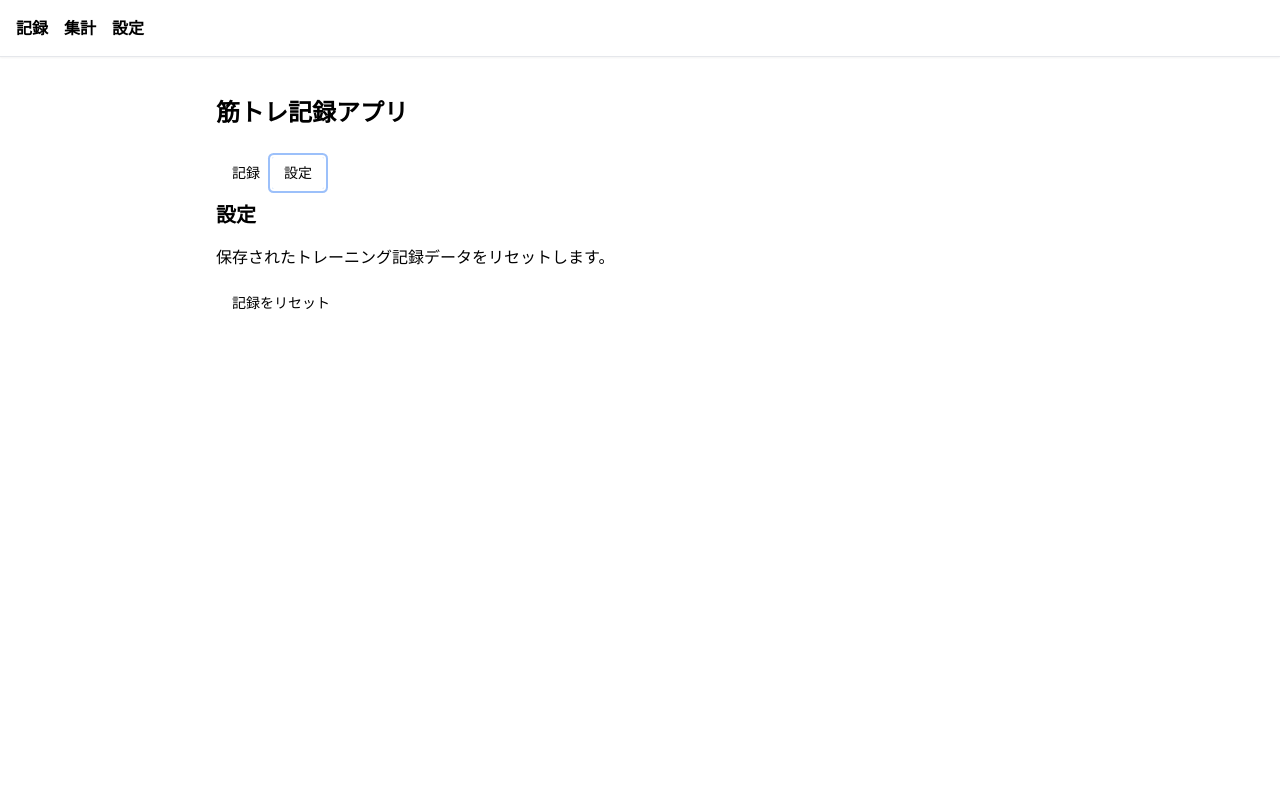
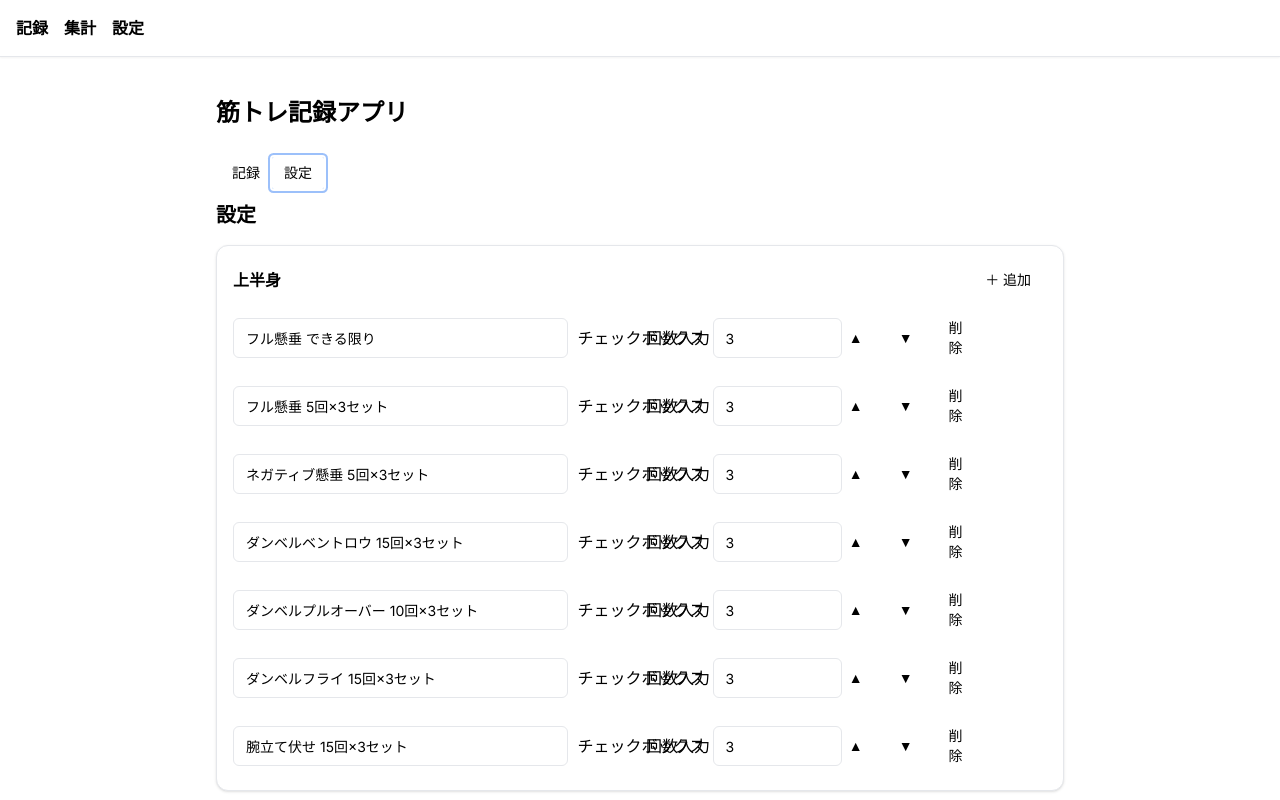
Before and after one commit to Mickey-1996/workout-tracker20250807, a Next.js app: page / in a window 1280 px wide. Both pictures are taken after a click on the tab "設定". Shown: the top 800 px of the page. Built offline with nearby package versions, Linux system fonts and the light colour scheme.

Commit message:
feat: add settings and record UI with localStorage

```diff
--- /dev/null
+++ b/src/lib/exercises-default.ts
@@ -0,0 +1,19 @@
+import { ExercisesState } from "./types";
+
+export const DEFAULT_EXERCISES: ExercisesState = {
+  version: 1,
+  items: [
+    // 上半身（初期は全部checkbox 3個）
+    { id: "u-1", name: "フル懸垂 できる限り", category: "upper", inputMode: "checkbox", checkboxCount: 3, active: true },
+    { id: "u-2", name: "フル懸垂 5回×3セット", category: "upper", inputMode: "checkbox", checkboxCount: 3, active: true },
+    { id: "u-3", name: "ネガティブ懸垂 5回×3セット", category: "upper", inputMode: "checkbox", checkboxCount: 3, active: true },
+    { id: "u-4", name: "ダンベルベントロウ 15回×3セット", category: "upper", inputMode: "checkbox", checkboxCount: 3, active: true },
+    { id: "u-5", name: "ダンベルプルオーバー 10回×3セット", category: "upper", inputMode: "checkbox", checkboxCount: 3, active: true },
+    { id: "u-6", name: "ダンベルフライ 15回×3セット", category: "upper", inputMode: "checkbox", checkboxCount: 3, active: true },
+    { id: "u-7", name: "腕立て伏せ 15回×3セット", category: "upper", inputMode: "checkbox", checkboxCount: 3, active: true },
+    // 下半身
+    { id: "l-1", name: "バックランジ 20回×3セット", category: "lower", inputMode: "checkbox", checkboxCount: 3, active: true },
+    { id: "l-2", name: "ワイドスクワット 15回×3セット", category: "lower", inputMode: "checkbox", checkboxCount: 3, active: true },
+    // その他は空スタート
+  ],
+};
--- /dev/null
+++ b/src/lib/types.ts
@@ -0,0 +1,30 @@
+export type Category = "upper" | "lower" | "other";
+
+export type InputMode = "checkbox" | "reps";
+
+export interface Exercise {
+  id: string;                 // uuid-like
+  name: string;               // 表示名（回数を含める運用でもOK）
+  category: Category;
+  inputMode: InputMode;       // "checkbox" | "reps"
+  checkboxCount: number;      // 1..10（初期3）
+  active: boolean;            // 今は常にtrueでもOK
+}
+
+export interface ExercisesState {
+  version: 1;
+  items: Exercise[];
+}
+
+export interface RecordByExercise {
+  // checkbox型：配列のtrue数がセット数
+  checks?: boolean[];
+  // reps型：入力があれば1セット完了扱い、数値はメモ用途
+  reps?: number | null;
+}
+
+export interface DayRecord {
+  date: string; // YYYY-MM-DD
+  byExercise: Record<string, RecordByExercise>;
+  notes: { upper: string; lower: string; other: string };
+}
--- a/src/tabs/RecordTab.tsx
+++ b/src/tabs/RecordTab.tsx
@@ -1,92 +1,142 @@
 "use client";
 
-import { useEffect, useState } from "react";
+import { useEffect, useMemo, useState } from "react";
+import { Checkbox } from "@/components/ui/Checkbox";
 import { Textarea } from "@/components/ui/Textarea";
-import { Checkbox } from "@/components/ui/Checkbox";
+import { Input } from "@/components/ui/Input";
+import { Card } from "@/components/ui/Card";
+import { Button } from "@/components/ui/Button";
+import { loadDayRecord, loadExercises, saveDayRecord } from "@/lib/local-storage";
+import type { DayRecord, ExercisesState } from "@/lib/types";
 
-type RecordData = {
-  [key: string]: {
-    [setIndex: number]: boolean;
-  };
-};
-
-const exercises = ["懸垂", "ダンベルローイング", "腕立て伏せ", "ダンベルフライ"];
-const setsPerExercise = 3;
+const today = new Date().toISOString().split("T")[0];
 
 export default function RecordTab() {
-  const [records, setRecords] = useState<RecordData>({});
-  const [upperBodyMemo, setUpperBodyMemo] = useState("");
-  const [lowerBodyMemo, setLowerBodyMemo] = useState("");
+  const [ex, setEx] = useState<ExercisesState | null>(null);
+  const [rec, setRec] = useState<DayRecord | null>(null);
+  const [saved, setSaved] = useState(false);
 
-  // ロード時に localStorage から復元
   useEffect(() => {
-    const savedRecords = localStorage.getItem("records");
-    const savedUpperMemo = localStorage.getItem("upperBodyMemo");
-    const savedLowerMemo = localStorage.getItem("lowerBodyMemo");
-    if (savedRecords) setRecords(JSON.parse(savedRecords));
-    if (savedUpperMemo) setUpperBodyMemo(savedUpperMemo);
-    if (savedLowerMemo) setLowerBodyMemo(savedLowerMemo);
+    const e = loadExercises();
+    setEx(e);
+    const r = loadDayRecord(today);
+    setRec(
+      r ?? {
+        date: today,
+        byExercise: {},
+        notes: { upper: "", lower: "", other: "" },
+      }
+    );
   }, []);
 
-  // 自動保存
-  useEffect(() => {
-    localStorage.setItem("records", JSON.stringify(records));
-    localStorage.setItem("upperBodyMemo", upperBodyMemo);
-    localStorage.setItem("lowerBodyMemo", lowerBodyMemo);
-  }, [records, upperBodyMemo, lowerBodyMemo]);
+  const grouped = useMemo(() => {
+    const items = ex?.items.filter((i) => i.active) ?? [];
+    return {
+      upper: items.filter((i) => i.category === "upper"),
+      lower: items.filter((i) => i.category === "lower"),
+      other: items.filter((i) => i.category === "other"),
+    };
+  }, [ex]);
 
-  const toggleCheckbox = (exercise: string, setIndex: number) => {
-    setRecords((prev) => ({
-      ...prev,
-      [exercise]: {
-        ...prev[exercise],
-        [setIndex]: !prev[exercise]?.[setIndex],
-      },
-    }));
+  if (!ex || !rec) return <p className="p-4">読み込み中…</p>;
+
+  const renderExercise = (id: string) => {
+    const it = ex.items.find((x) => x.id === id);
+    if (!it) return null;
+    const entry = rec.byExercise[id] ?? {};
+
+    if (it.inputMode === "checkbox") {
+      const checks =
+        entry.checks && entry.checks.length === it.checkboxCount
+          ? entry.checks
+          : Array(it.checkboxCount).fill(false);
+
+      return (
+        <div className="flex gap-2 flex-wrap">
+          {checks.map((c, i) => (
+            <Checkbox
+              key={i}
+              checked={c}
+              onCheckedChange={(val) => {
+                const next = [...checks];
+                next[i] = Boolean(val);
+                setRec((prev) =>
+                  prev
+                    ? { ...prev, byExercise: { ...prev.byExercise, [id]: { checks: next } } }
+                    : prev
+                );
+              }}
+            />
+          ))}
+        </div>
+      );
+    }
+
+    // reps（入力あり＝1セット扱い）
+    return (
+      <Input
+        type="number"
+        min={0}
+        placeholder="回数"
+        value={entry.reps ?? ""}
+        onChange={(e) => {
+          const v = e.target.value === "" ? null : Number(e.target.value);
+          setRec((prev) =>
+            prev ? { ...prev, byExercise: { ...prev.byExercise, [id]: { reps: v } } } : prev
+          );
+        }}
+        className="w-28"
+      />
+    );
+  };
+
+  const section = (key: "upper" | "lower" | "other", title: string) => {
+    const list = grouped[key];
+    return (
+      <Card className="p-4 space-y-3">
+        <h3 className="font-semibold">{title}</h3>
+        <div className="space-y-2">
+          {list.map((it) => (
+            <div key={it.id} className="flex items-center justify-between gap-3">
+              <div className="flex-1">{it.name}</div>
+              {renderExercise(it.id)}
+            </div>
+          ))}
+          {list.length === 0 && <p className="text-sm text-muted-foreground">種目がありません。</p>}
+        </div>
+        <div>
+          <p className="text-sm text-muted-foreground mb-1">備考</p>
+          <Textarea
+            value={rec.notes[key]}
+            onChange={(e) => setRec((prev) => (prev ? { ...prev, notes: { ...prev.notes, [key]: e.target.value } } : prev))}
+            placeholder="（例）メモを入力"
+          />
+        </div>
+      </Card>
+    );
+  };
+
+  const onSave = () => {
+    if (!rec) return;
+    saveDayRecord(rec);
+    setSaved(true);
+    setTimeout(() => setSaved(false), 1500);
   };
 
   return (
-    <div className="space-y-6">
-      <div>
-        <h2 className="text-lg font-semibold">トレーニング記録</h2>
-        <div className="grid gap-4">
-          {exercises.map((exercise) => (
-            <div key={exercise}>
-              <div className="font-medium">{exercise}</div>
-              <div className="flex space-x-2">
-                {[...Array(setsPerExercise)].map((_, i) => (
-                  <Checkbox
-                    key={i}
-                    checked={records[exercise]?.[i] || false}
-                    onCheckedChange={() => toggleCheckbox(exercise, i)}
-                  />
-                ))}
-              </div>
-            </div>
-          ))}
-        </div>
+    <div className="pb-24 space-y-4">
+      <div className="flex items-center justify-between">
+        <h2 className="text-xl font-bold">日付: {rec.date}</h2>
       </div>
 
-      <div>
-        <h2 className="text-lg font-semibold">メモ</h2>
-        <div className="grid gap-4">
-          <div>
-            <div className="font-medium">上半身</div>
-            <Textarea
-              placeholder="上半身のトレーニングメモ"
-              value={upperBodyMemo}
-              onChange={(e) => setUpperBodyMemo(e.target.value)}
-            />
-          </div>
-          <div>
-            <div className="font-medium">下半身</div>
-            <Textarea
-              placeholder="下半身のトレーニングメモ"
-              value={lowerBodyMemo}
-              onChange={(e) => setLowerBodyMemo(e.target.value)}
-            />
-          </div>
-        </div>
+      {section("upper", "上半身")}
+      {section("lower", "下半身")}
+      {section("other", "その他")}
+
+      {/* Sticky アクションバー */}
+      <div className="fixed bottom-0 left-0 right-0 bg-background/80 backdrop-blur p-3 border-t flex items-center gap-3">
+        <Button onClick={onSave} className="w-full">保存</Button>
+        {saved && <span className="text-green-600 text-sm">保存しました。</span>}
       </div>
     </div>
   );
--- a/src/tabs/SettingsTab.tsx
+++ b/src/tabs/SettingsTab.tsx
@@ -1,29 +1,177 @@
 "use client";
 
-import { useEffect, useState } from "react";
-import { Button } from "../components//ui/Button";
+import { useEffect, useMemo, useState } from "react";
+import { Button } from "@/components/ui/Button";
+import { Input } from "@/components/ui/Input";
+import { Select } from "@/components/ui/Select";
+import { Card } from "@/components/ui/Card";
+import { loadExercises, saveExercises } from "@/lib/local-storage";
+import { DEFAULT_EXERCISES } from "@/lib/exercises-default";
+import type { ExercisesState, Exercise, Category, InputMode } from "@/lib/types";
+
+const categories: { value: Category; label: string }[] = [
+  { value: "upper", label: "上半身" },
+  { value: "lower", label: "下半身" },
+  { value: "other", label: "その他" },
+];
+
+const modes: { value: InputMode; label: string }[] = [
+  { value: "checkbox", label: "チェックボックス" },
+  { value: "reps", label: "回数入力" },
+];
+
+function uid() {
+  return Math.random().toString(36).slice(2, 10);
+}
 
 export default function SettingsTab() {
-  const [cleared, setCleared] = useState(false);
+  const [ex, setEx] = useState<ExercisesState | null>(null);
+  const [saved, setSaved] = useState(false);
 
-  const handleReset = () => {
-    localStorage.removeItem("training-record");
-    setCleared(true);
+  useEffect(() => {
+    const loaded = loadExercises();
+    setEx(loaded ?? DEFAULT_EXERCISES);
+  }, []);
+
+  const byCat = useMemo(() => {
+    const items = ex?.items ?? [];
+    return {
+      upper: items.filter((i) => i.category === "upper"),
+      lower: items.filter((i) => i.category === "lower"),
+      other: items.filter((i) => i.category === "other"),
+    };
+  }, [ex]);
+
+  if (!ex) return <p className="p-4">読み込み中…</p>;
+
+  const updateItem = (id: string, patch: Partial<Exercise>) => {
+    setEx((prev) =>
+      prev
+        ? {
+            ...prev,
+            items: prev.items.map((it) => (it.id === id ? { ...it, ...patch } : it)),
+          }
+        : prev
+    );
   };
 
-  useEffect(() => {
-    if (cleared) {
-      const timeout = setTimeout(() => setCleared(false), 3000);
-      return () => clearTimeout(timeout);
-    }
-  }, [cleared]);
+  const addItem = (cat: Category) => {
+    const item: Exercise = {
+      id: uid(),
+      name: "新しい種目",
+      category: cat,
+      inputMode: "checkbox",
+      checkboxCount: 3,
+      active: true,
+    };
+    setEx((prev) => (prev ? { ...prev, items: [...prev.items, item] } : prev));
+  };
+
+  const removeItem = (id: string) => {
+    setEx((prev) => (prev ? { ...prev, items: prev.items.filter((i) => i.id !== id) } : prev));
+  };
+
+  const moveItem = (id: string, dir: -1 | 1) => {
+    setEx((prev) => {
+      if (!prev) return prev;
+      const idx = prev.items.findIndex((i) => i.id === id);
+      if (idx < 0) return prev;
+      const to = idx + dir;
+      if (to < 0 || to >= prev.items.length) return prev;
+      const arr = [...prev.items];
+      [arr[idx], arr[to]] = [arr[to], arr[idx]];
+      return { ...prev, items: arr };
+    });
+  };
+
+  const onSave = () => {
+    if (!ex) return;
+    saveExercises(ex);
+    setSaved(true);
+    setTimeout(() => setSaved(false), 1500);
+  };
+
+  const block = (cat: Category, title: string) => {
+    const list = byCat[cat];
+    return (
+      <Card className="p-4 space-y-3">
+        <div className="flex items-center justify-between">
+          <h3 className="font-semibold">{title}</h3>
+          <Button onClick={() => addItem(cat)}>＋ 追加</Button>
+        </div>
+        <div className="space-y-3">
+          {list.map((it) => (
+            <div key={it.id} className="grid grid-cols-1 sm:grid-cols-12 gap-2 items-center">
+              <Input
+                className="sm:col-span-5"
+                value={it.name}
+                onChange={(e) => updateItem(it.id, { name: e.target.value })}
+                placeholder="種目名"
+              />
+              <Select
+                className="sm:col-span-3"
+                value={it.inputMode}
+                onValueChange={(v) => updateItem(it.id, { inputMode: v as InputMode })}
+              >
+                {modes.map((m) => (
+                  <option key={m.value} value={m.value}>
+                    {m.label}
+                  </option>
+                ))}
+              </Select>
+
+              <Input
+                className="sm:col-span-2"
+                type="number"
+                min={1}
+                max={10}
+                value={it.checkboxCount}
+                onChange={(e) =>
+                  updateItem(it.id, { checkboxCount: Math.max(1, Math.min(10, Number(e.target.value || 1))) })
+                }
+                disabled={it.inputMode !== "checkbox"}
+                placeholder="個数(1-10)"
+                title="チェックボックスの個数"
+              />
+
+              <div className="sm:col-span-2 flex gap-1 justify-end">
+                <Button variant="secondary" onClick={() => moveItem(it.id, -1)}>
+                  ▲
+                </Button>
+                <Button variant="secondary" onClick={() => moveItem(it.id, +1)}>
+                  ▼
+                </Button>
+                <Button variant="destructive" onClick={() => removeItem(it.id)}>
+                  削除
+                </Button>
+              </div>
+            </div>
+          ))}
+          {list.length === 0 && <p className="text-sm text-muted-foreground">まだ種目がありません。</p>}
+        </div>
+      </Card>
+    );
+  };
 
   return (
     <div className="space-y-4">
       <h2 className="text-xl font-bold">設定</h2>
-      <p>保存されたトレーニング記録データをリセットします。</p>
-      <Button onClick={handleReset}>記録をリセット</Button>
-      {cleared && <p className="text-green-600">記録をリセットしました。</p>}
+      {block("upper", "上半身")}
+      {block("lower", "下半身")}
+      {block("other", "その他")}
+      <div className="flex items-center gap-3">
+        <Button onClick={onSave}>保存</Button>
+        {saved && <span className="text-green-600 text-sm">保存しました。</span>}
+        <Button
+          variant="secondary"
+          onClick={() => {
+            localStorage.removeItem("exercises:v1");
+            setEx(DEFAULT_EXERCISES);
+          }}
+        >
+          初期化（種目）
+        </Button>
+      </div>
     </div>
   );
 }
```
Also changed, not shown: src/lib/local-storage.ts (+32 -1 lines).
